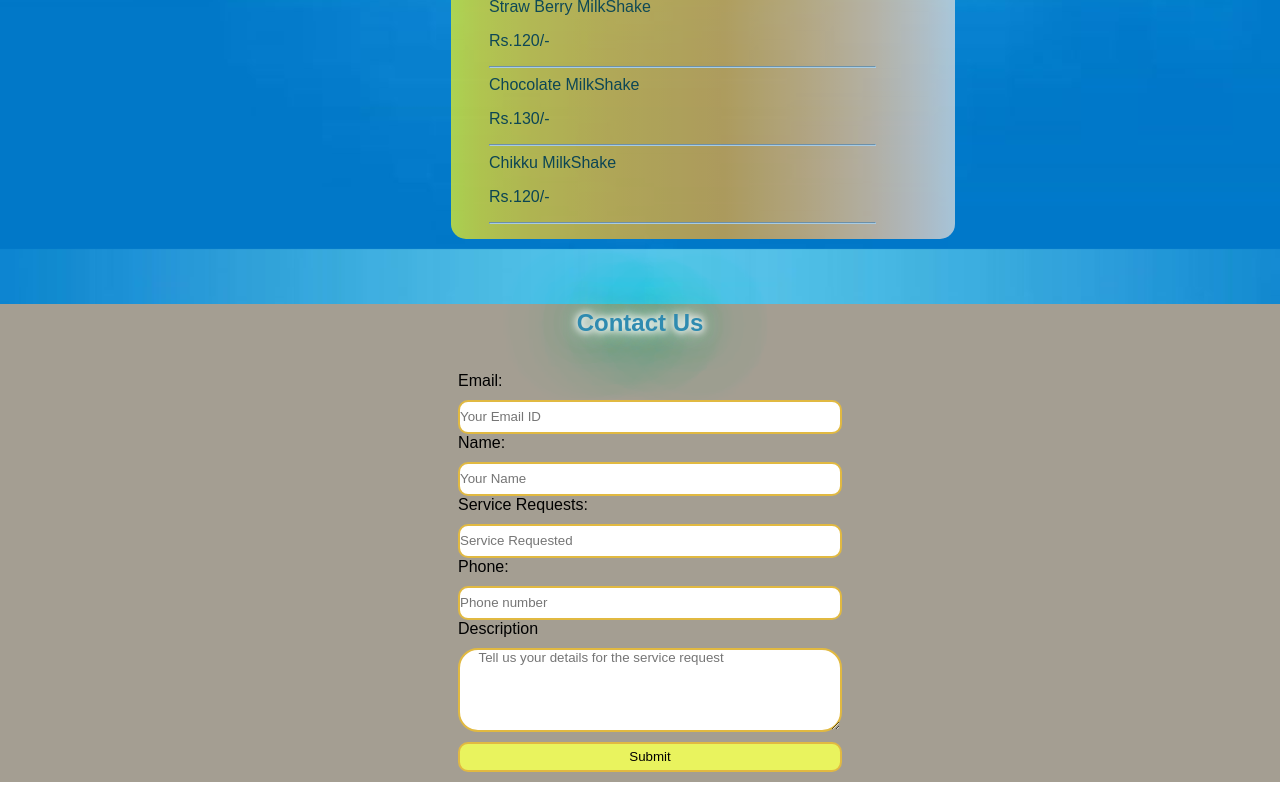
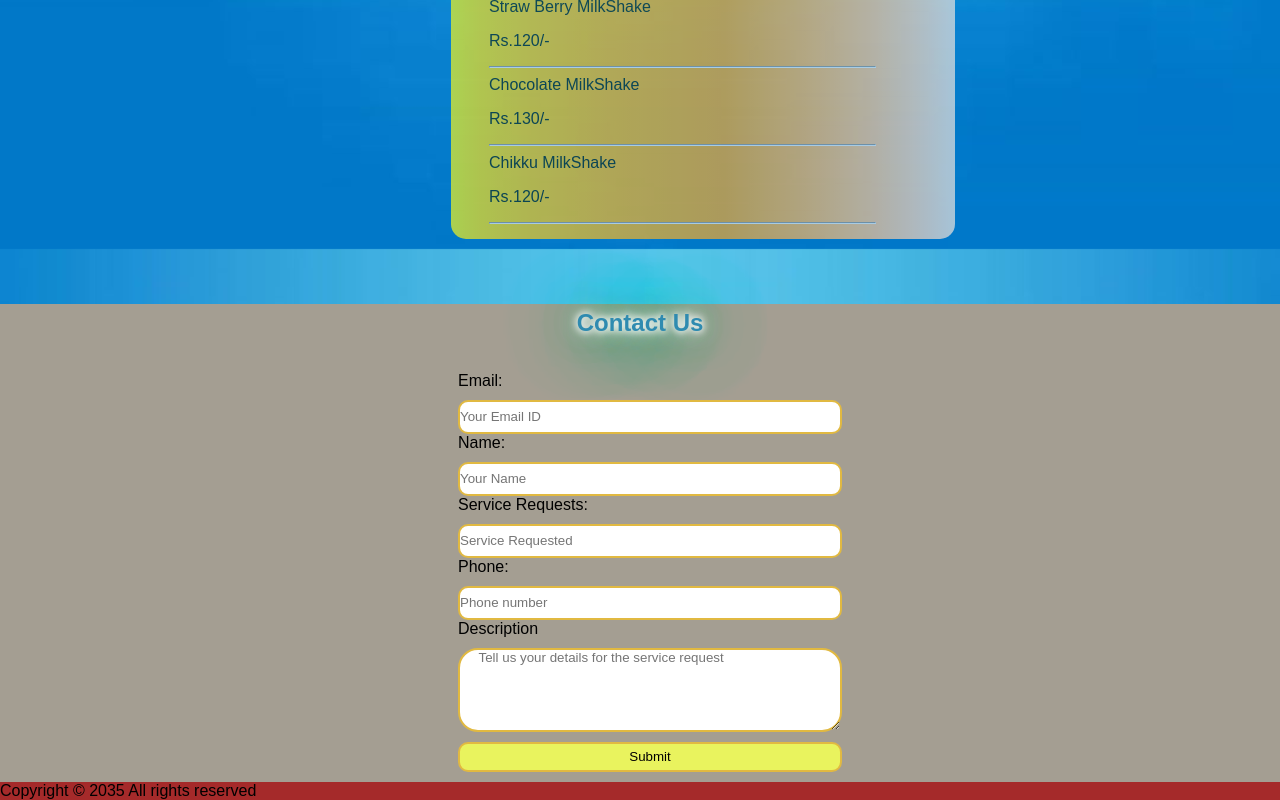
Before and after one commit to svdcod/Responsive-website-development, a React (Create React App) app: page /menu in a window 1280 px wide. Shown: the part 3591-4391 px from the top of the page. Built offline with nearby package versions, Linux system fonts and the light colour scheme.

Commit message:
some updates in menu

```diff
--- a/src/fronts/Menu.js
+++ b/src/fronts/Menu.js
@@ -66,6 +66,7 @@ export default function Menu() {
           <SwNDeserts />
       </div>
       <ContactUs/>
+      <footer style={{backgroundColor:"	#A52A2A"}}>Copyright &copy; 2035 All rights reserved</footer>
     </div>
   );
 }
--- a/src/fronts/MenuItemsList/INRice.js
+++ b/src/fronts/MenuItemsList/INRice.js
@@ -32,6 +32,7 @@ export default function Rice() {
             {Object.values(in_rice).map((ir, index) => {
               return (
                 <div key={index}>
+                  <hr></hr>
                   <div>
                     {ir.name}
                     <p>Rs.{ir.price}/-</p>
```
